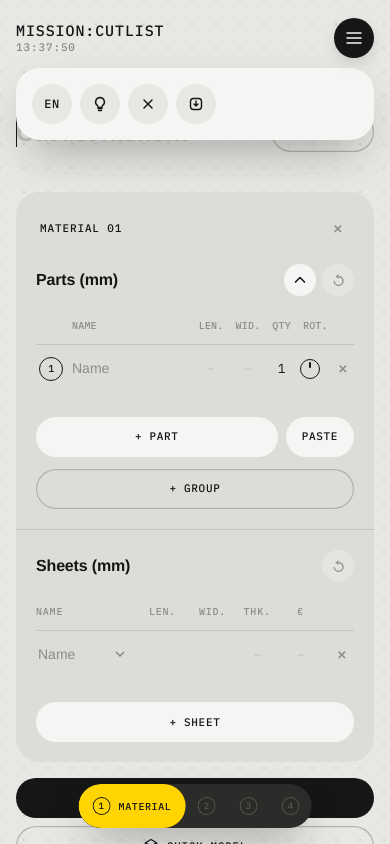
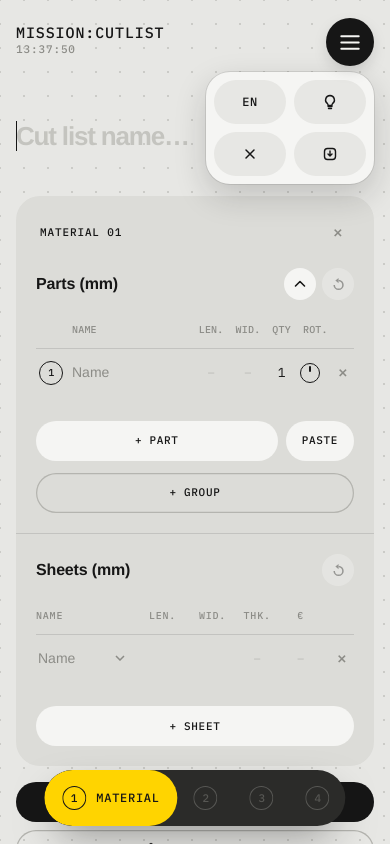
Before and after one commit to MISSION-CUTLIST/mission-cutlist.github.io, a plain HTML site: page index.html in a window 390 px wide. Both pictures are taken after a click on the button 354 px from the left and 38 px from the top of the page. Shown: the top 844 px of the page. Drawn offline with Linux system fonts and the light colour scheme.

Commit message:
Sync public files: tablet/mobile menu updates, sw v17
Co-Authored-By: Claude Sonnet 5.5 <noreply@anthropic.com>

```diff
--- a/css/styles.css
+++ b/css/styles.css
@@ -894,3 +894,25 @@ dialog{border-radius:32px;padding:28px}
 .ideapop[hidden]{display:none}
 .ideapop span{display:block;color:var(--mute);margin-bottom:2px}
 .ideapop a{color:var(--ink);font-weight:500;word-break:break-all}
+
+/* Tablica in telefon: večja plavajoča vrstica korakov, kompakten burger dropdown (podoben izvozu) */
+@media (max-width:1020px){
+  .stepbar{bottom:18px}
+  .stepbar button{height:56px;padding:0 22px;font-size:12px;gap:10px}
+  .stepbar button i{width:24px;height:24px;font-size:11px}
+  .stepnext button{height:48px;padding:0 24px;font-size:12px}
+  body{padding-bottom:104px}
+}
+@media (max-width:600px){
+  .stepbar button{padding:0 18px}
+  .stepbar button:not(.on){padding:0 16px}
+}
+@media (max-width:820px){
+  .proj .burger{width:48px;height:48px;min-width:48px;border-radius:50%}
+  .burger svg{width:20px;height:15px}
+  .meta-row{min-height:48px}
+  .proj{top:72px;left:auto;right:16px}
+  body.navopen .proj{display:grid !important;grid-template-columns:repeat(2,auto);gap:8px;width:max-content;max-width:calc(100vw - 32px);padding:8px !important;border-radius:24px;box-shadow:0 12px 32px rgba(22,22,22,.18),0 0 0 1px var(--line)}
+  body.navopen .proj > .ico{width:auto;min-width:72px;height:44px;padding:0}
+  body.navopen .proj > .langbtn{padding:0 12px}
+}
--- a/sw.js
+++ b/sw.js
@@ -1,6 +1,6 @@
 /* MISSION:CUTLIST – service worker: aplikacija se odpre tudi brez povezave.
    Ob vsaki spremembi datotek iz CORE povečaj številko v CACHE; stari predpomnilniki se ob aktivaciji izbrišejo. */
-const CACHE = 'mission-cutlist-v16';
+const CACHE = 'mission-cutlist-v17';
 const CORE = ['./', './index.html', './css/styles.css', './js/app.js', './manifest.webmanifest', './icon-180.png', './icon-192.png', './icon-512.png'];
 
 self.addEventListener('install', e => {
```
